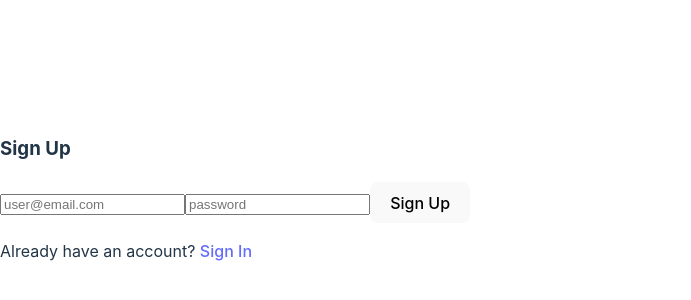
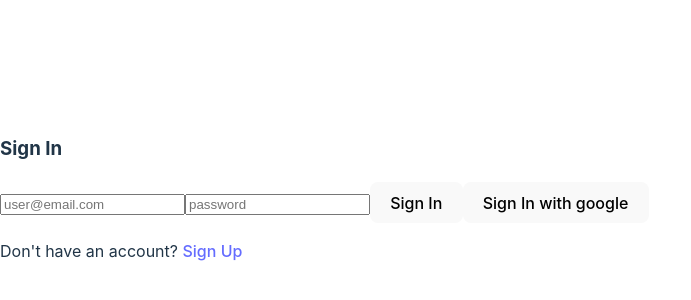
Before and after one commit to Archivistt/task-mananger-demo, a React (Vite) app: page / in a window 1280 px wide. Shown: the part 202-502 px from the top of the page, without its empty margins (0-691 px from the left). Built offline with nearby package versions, Linux system fonts and the light colour scheme; no server answers.

Commit message:
finished components

```diff
--- a/src/App.jsx
+++ b/src/App.jsx
@@ -22,7 +22,7 @@ function App() {
     <>
       <Router>
         <Routes>
-          <Route path="/" element={<SignUp />} />
+          <Route path="/" element={<SignIn />} />
           <Route path="/signin" element={<SignIn />} />
           <Route path="/signup" element={<SignUp />} />
           <Route path="/tasklist" element={user ? <TaskList /> : <SignIn />} />
--- a/src/components/SignIn.jsx
+++ b/src/components/SignIn.jsx
@@ -36,8 +36,8 @@ function SignIn() {
             <h3>Sign In</h3>
             <input type="email" required placeholder="user@email.com" onChange={(e) => {setEmail(e.target.value)}}/>
             <input type="password" required placeholder="password" onChange={(e) => {setPassword(e.target.value)}}/>
-            <button onClick={() => {handleSignIn}}> Sign In </button>
-            <button onClick={() => {handleSignInWithGoogle}}> Sign In with google </button>
+            <button onClick={handleSignIn}> Sign In </button>
+            <button onClick={handleSignInWithGoogle}> Sign In with google </button>
             {error && <p>{error}</p>}
             <p>Don't have an account? <Link to="/signup">Sign Up</Link></p>
         </>
--- a/src/components/SignOut.jsx
+++ b/src/components/SignOut.jsx
@@ -1,7 +1,20 @@
+import { signOut } from "firebase/auth"
+import { auth } from "../firebase"
+import { useNavigate } from "react-router-dom"
+
+
 function SignOut() {
+    const navigate = useNavigate();
+
+    const handleSignOut = async () => {
+        await signOut(auth)
+        alert('User signed out')
+        navigate('/')
+    }
+
     return (
         <>
-            <h3>SignOut</h3>
+            <button onClick={handleSignOut}> Sign Out </button>
         </>
     )
 }
--- a/src/components/TaskList.jsx
+++ b/src/components/TaskList.jsx
@@ -2,6 +2,8 @@ import { useEffect, useState } from 'react'
 import { db } from '../firebase'
 //these are the following functions that will be used:
 import { collection, doc, getDocs, deleteDoc, addDoc, updateDoc, getDoc } from "firebase/firestore";
+import SignOut from './SignOut';
+
 
 function TaskList() {
 
@@ -107,6 +109,7 @@ function TaskList() {
           <textarea name="desc" id="desc" placeholder="descriton" value={body} required onChange={(e) => setBody(e.target.value)}></textarea>
           <button type="submit" onClick={() => { setTimeout(() => { window.location.reload() }, 1500) }}>Add task</button>
         </form>
+        <SignOut />
       </div>
 
       {/*DISPLAYING THE TASKS*/}
```
